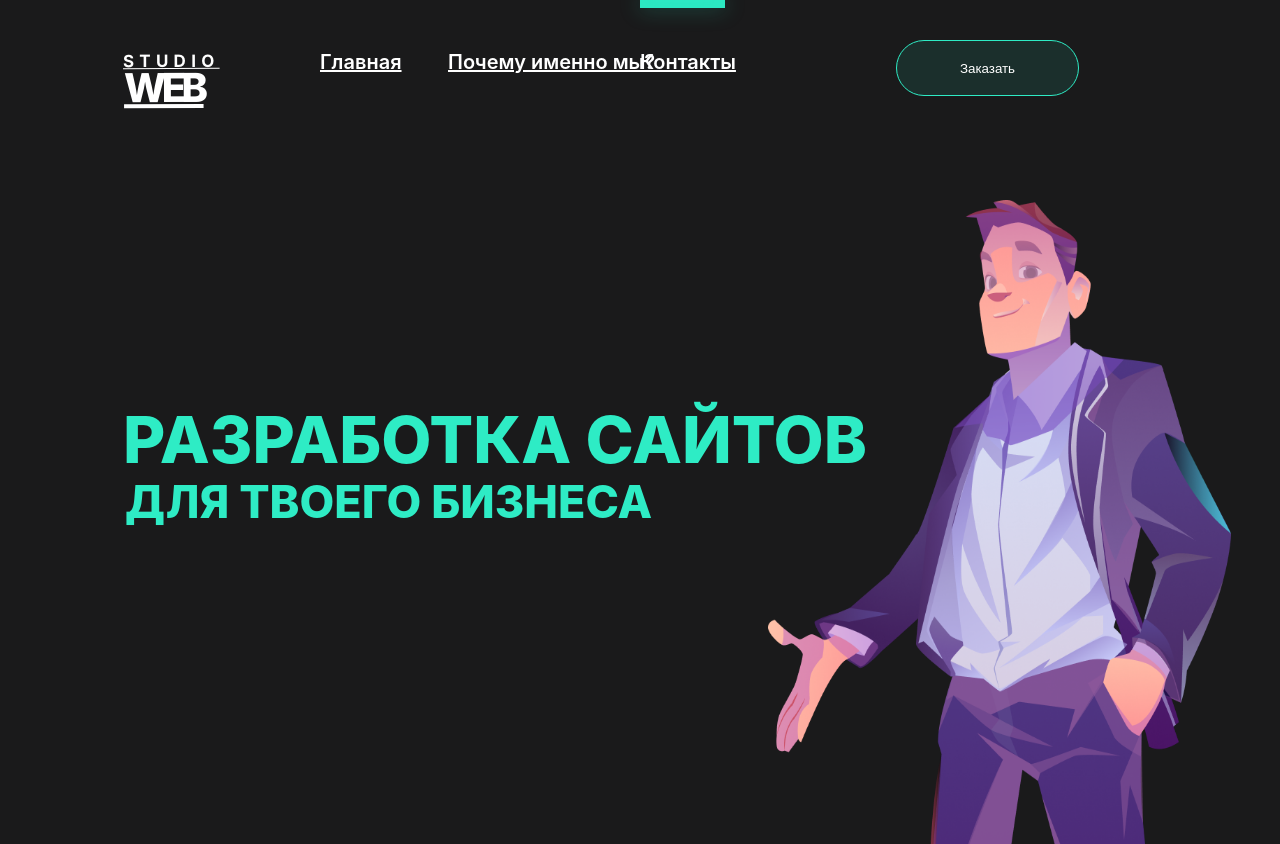
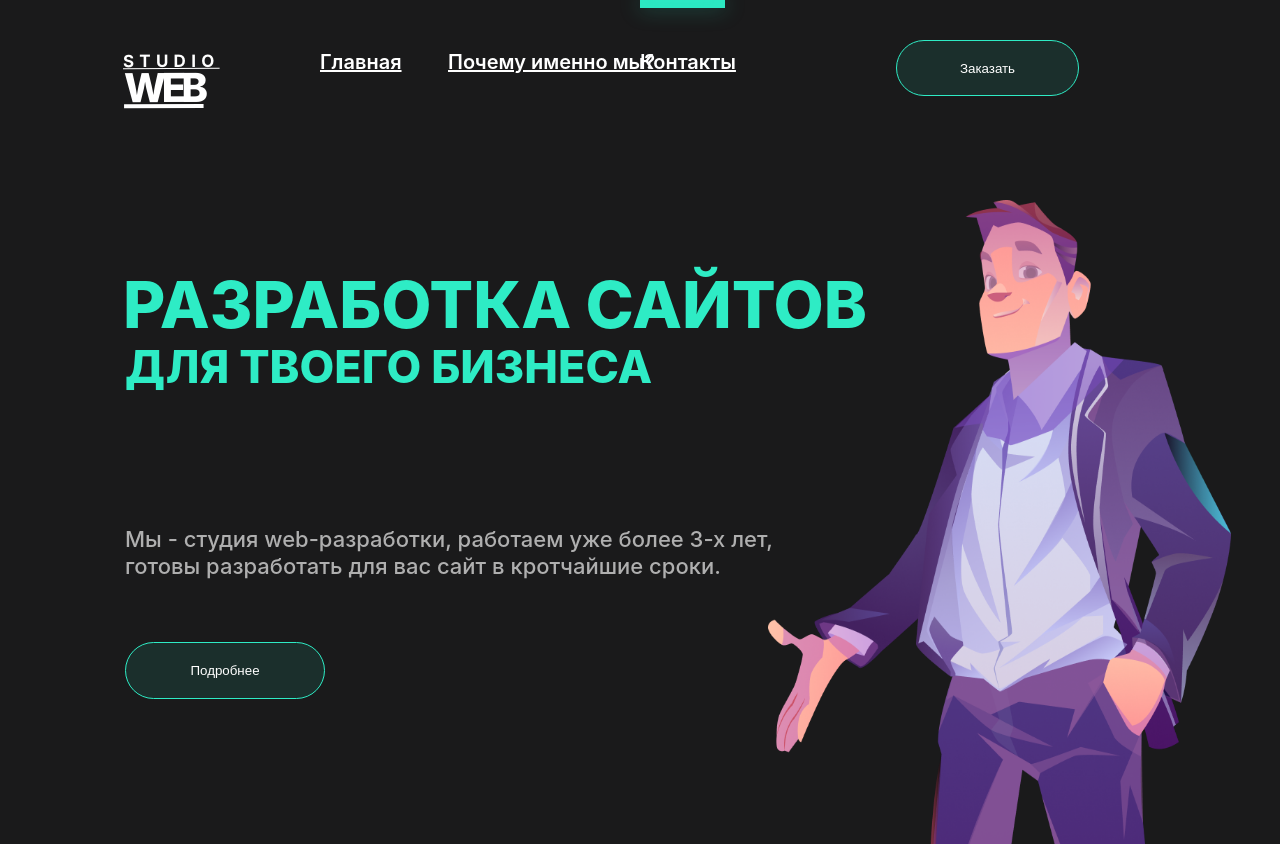
Before and after one commit to Hocnchar0vKirill/studio-web, a plain HTML site: page index.html in a window 1280 px wide. Drawn offline with Linux system fonts and the light colour scheme.

Commit message:
IMPROVED HERO SECTION
...

```diff
--- a/index.css
+++ b/index.css
@@ -115,7 +115,7 @@ height: 644px;
     width: 900px;
     height: 79px;
     left: 123px;
-    top: 335px;
+    top: 200px;
     font-family: 'Inter';
     font-style: normal;
     font-weight: 800;
@@ -128,7 +128,7 @@ position: absolute;
 width: 700px;
 height: 54px;
 left: 125px;
-top: 430px;
+top: 295px;
 color: #2EECC5;
 font-family: 'Inter';
 font-style: normal;
@@ -136,3 +136,32 @@ font-weight: 800;
 font-size: 45px;
 line-height: 54px;
 }
+.description {
+position: absolute;
+width: 672px;
+height: 54px;
+left: 125px;
+top: 504px;
+
+font-family: 'Inter';
+font-style: normal;
+font-weight: 500;
+font-size: 22px;
+line-height: 27px;
+
+color: rgba(255, 255, 255, 0.65);
+
+}
+.additional-information {
+box-sizing: border-box;
+color: white;
+position: absolute;
+width: 200px;
+height: 57px;
+left: 125px;
+top: 642px;
+
+background: rgba(46, 236, 197, 0.1);
+border: 1.5px solid #2EECC5;
+border-radius: 41px;
+}
--- a/index.html
+++ b/index.html
@@ -30,6 +30,8 @@
         <div class="hero-wrapper">
             <p class="main-text1">РАЗРАБОТКА САЙТОВ</p>
             <p class="main-text2">ДЛЯ ТВОЕГО БИЗНЕСА</p>
+            <p class="description">Мы - студия web-разработки, работаем уже более 3-х лет, готовы разработать для вас сайт в кротчайшие сроки.</p>
+            <button class="additional-information">Подробнее</button>
         </div>
     </main>
 </body>
```
